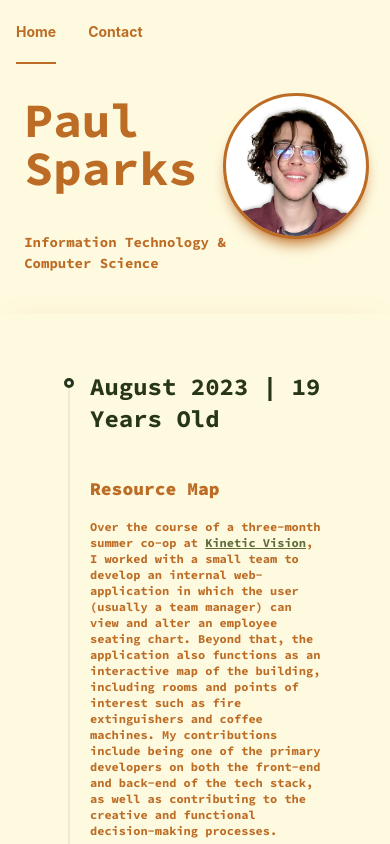
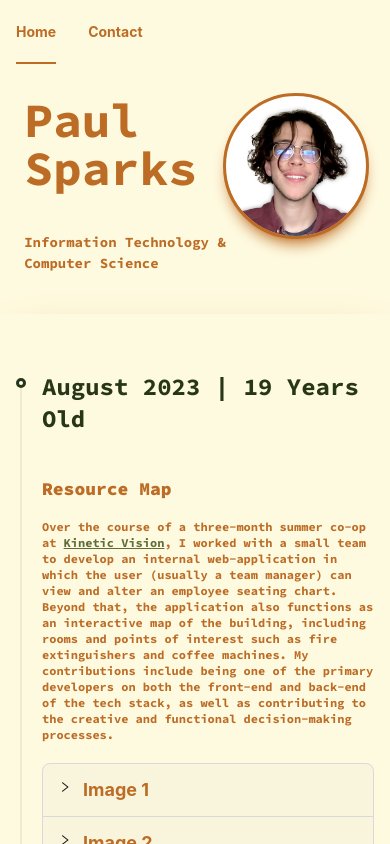
Before and after one commit to paulsparks/personal-portfolio, a Next.js app: page / in a window 390 px wide. Shown: the top 844 px of the page. Built offline with nearby package versions, Linux system fonts and the light colour scheme.

Commit message:
improve responsive padding

```diff
--- a/pages/index.tsx
+++ b/pages/index.tsx
@@ -72,7 +72,7 @@ const HomePage: NextPage = () => {
         </div>
         <Image className="rounded-full sm:ml-24 h-[209px] w-[209px] max-sm:w-[140px] max-sm:h-[140px] max-md:w-[170px] max-md:h-[170px] outline outline-[#bc6c25] shadow-lg shadow-[#bc6c25]" width={836 / 4} height={836 / 4} alt="headshot image" src={headshot} />
       </div>
-      <div className={sourceCodePro.className + " mt-10 text-[#bc6c25] shadow-2xl p-16 shadow-[#dda15e]"}>
+      <div className={sourceCodePro.className + " mt-10 text-[#bc6c25] shadow-2xl px-4 py-16 sm:p-16 shadow-[#dda15e]"}>
         <Timeline
           items={[
             {
```
